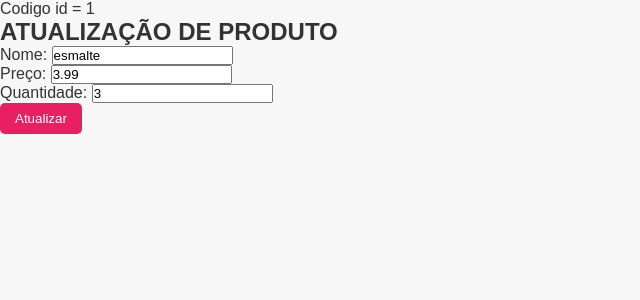
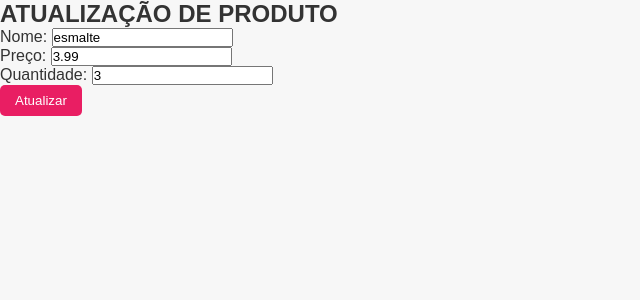
Before and after one commit to isaribeirooo/Loja, a PHP site: page /form_atualizar.php?id=1 in a window 1280 px wide. Shown: the part 106-406 px from the top of the page, without its empty margins (0-640 px from the left). Run offline with PHP 8.4, Linux system fonts and the light colour scheme; data comes from the database, SQL or seed files in the repository.

Commit message:
novas alterações

```diff
--- a/loja/form_atualizar.php
+++ b/loja/form_atualizar.php
@@ -1,7 +1,6 @@
 <?php
 include 'cabecalho.php';
 $id = $_GET['id'];
-echo "Codigo id = $id";
 ?>
 <body>
     <div class="container">
--- a/loja/listar.php
+++ b/loja/listar.php
@@ -19,7 +19,6 @@
                                                                             echo "<td>{$row['id']}</td>";
                                                                                     echo "<td>{$row['nome']}</td>";
                                                                                             echo "<td>R$ " . number_format($row['preco'], 2, ',', '.') . "</td>";
-                                                                                                    echo "<td><img src='{$row['imagem']}' width='60'></td>";
                                                                                                             echo "<td>
                                                                                                                             <a href='form_atualizar.php?id={$row['id']}' class='btn'>Editar</a>
                                                                                                                                           </td>";
```
